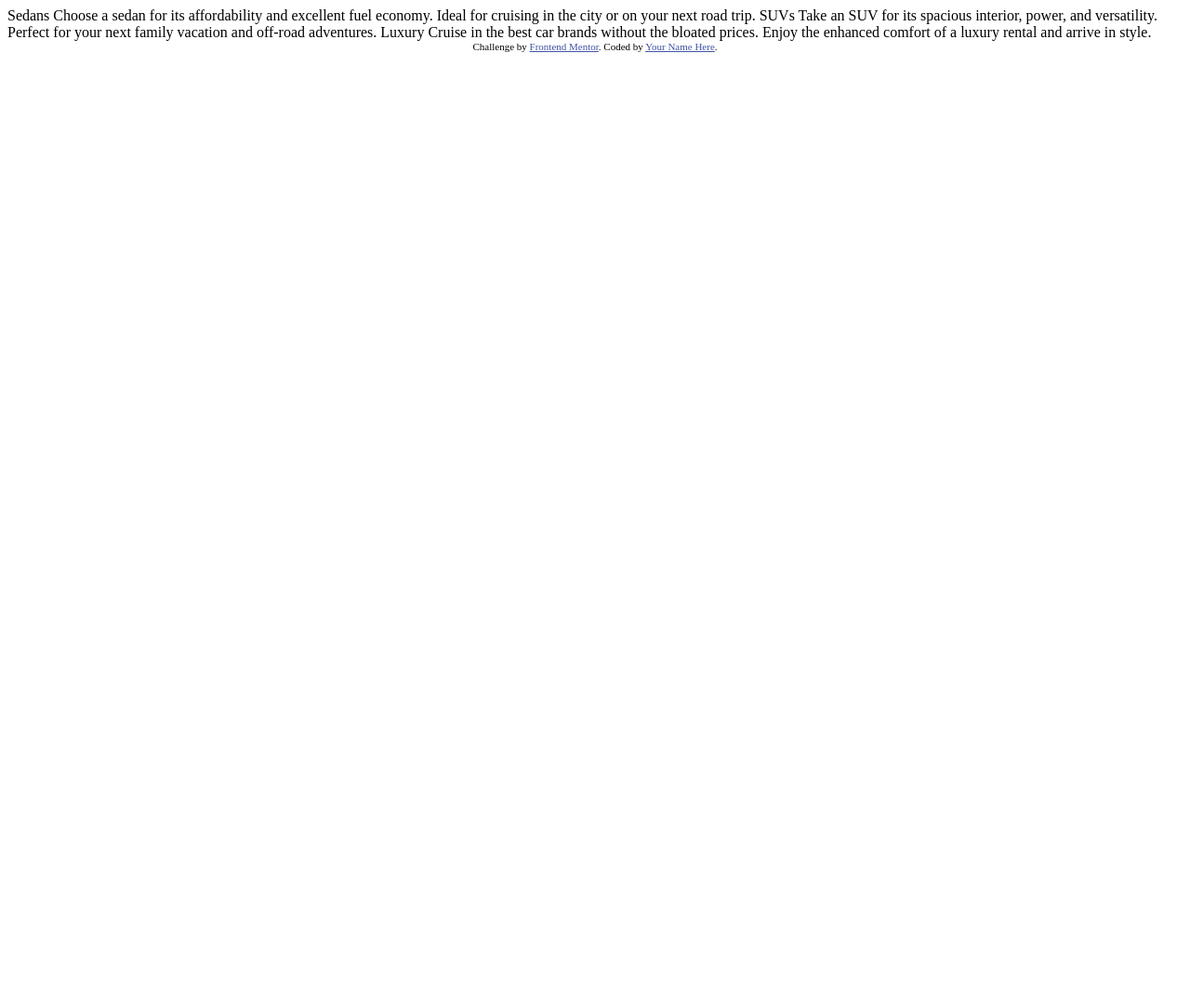
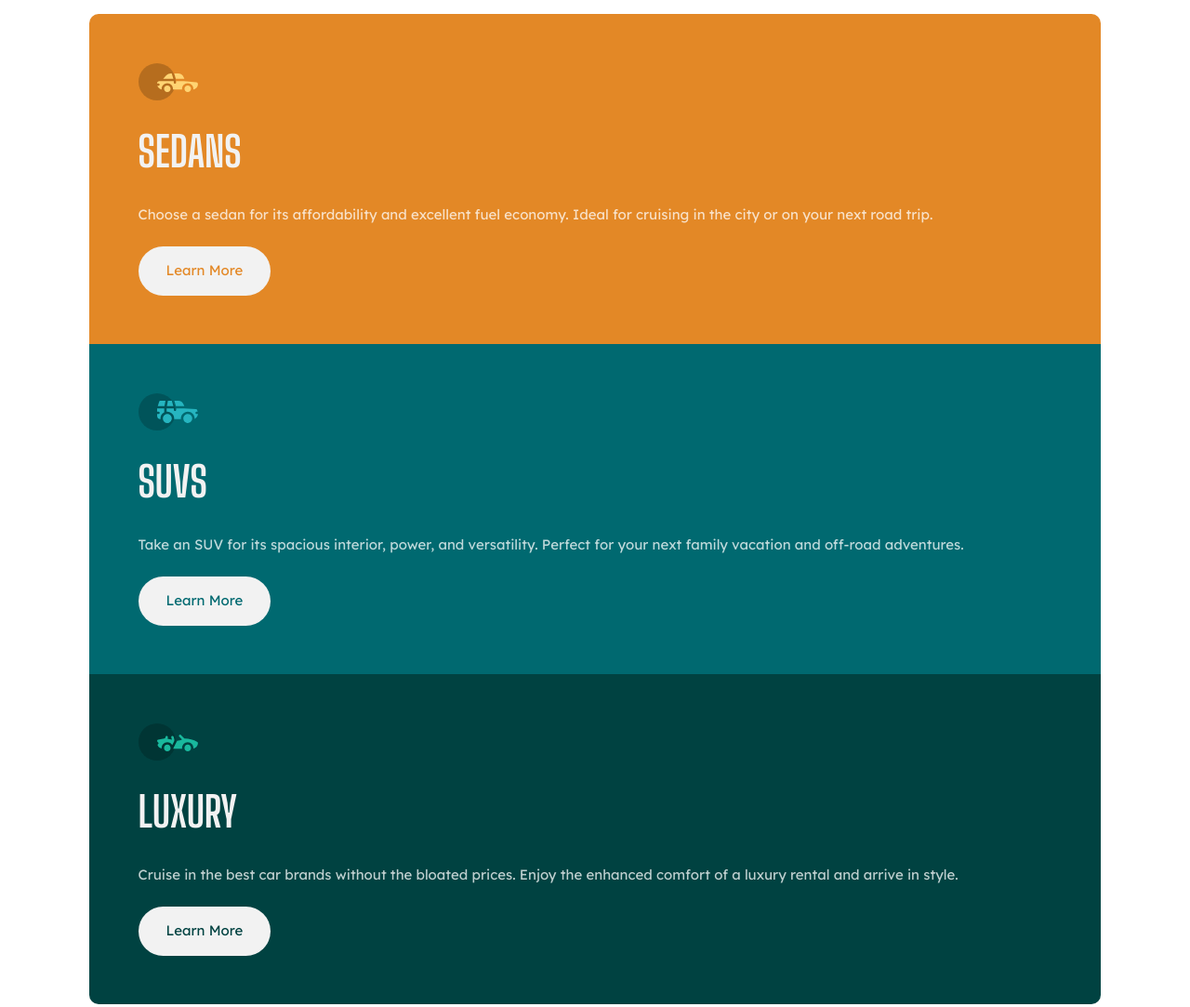
Before and after one commit to zeronacer/frontend-mentor-challenges, a website: page 3-column-preview-card-component/index.html in a window 1280 px wide. Shown: the top 1083 px of the page at 93% size. Before the commit the page ends 800 px from the top, so only its background shows below. Drawn offline with Linux system fonts and the light colour scheme.

Commit message:
Implement layout with mobile-first appproach

```diff
--- a/3-column-preview-card-component/index.html
+++ b/3-column-preview-card-component/index.html
@@ -1,36 +1,71 @@
 <!DOCTYPE html>
 <html lang="en">
+
 <head>
   <meta charset="UTF-8">
-  <meta name="viewport" content="width=device-width, initial-scale=1.0"> <!-- displays site properly based on user's device -->
+  <meta name="viewport" content="width=device-width, initial-scale=1.0">
+  <!-- displays site properly based on user's device -->
+
+  <link rel="preconnect" href="https://fonts.googleapis.com">
+  <link rel="preconnect" href="https://fonts.gstatic.com" crossorigin>
+  <link href="https://fonts.googleapis.com/css2?family=Big+Shoulders+Display:wght@700&family=Lexend+Deca&display=swap"
+    rel="stylesheet">
 
   <link rel="icon" type="image/png" sizes="32x32" href="./images/favicon-32x32.png">
+  <link rel="stylesheet" href="styles/css-reset.css">
+  <link rel="stylesheet" href="styles/style.css">
 
   <title>Frontend Mentor | 3-column preview card component</title>
 
   <!-- Feel free to remove these styles or customise in your own stylesheet 👍 -->
   <style>
-    .attribution { font-size: 11px; text-align: center; }
-    .attribution a { color: hsl(228, 45%, 44%); }
+    .attribution {
+      font-size: 11px;
+      text-align: center;
+    }
+
+    .attribution a {
+      color: hsl(228, 45%, 44%);
+    }
   </style>
 </head>
+
 <body>
 
-  Sedans
+  <main>
+    <div class="card card--bg-orange">
+      <img class="card__image" src="images/icon-sedans.svg" alt="Sedans">
+      <h2 class="card__heading">Sedans</h2>
+      <p>
         Choose a sedan for its affordability and excellent fuel economy. Ideal for cruising in the city
         or on your next road trip.
-
-  SUVs
+      </p>
+      <a href="#" class="button">Learn More</a>
+    </div>
+    <div class="card card--bg-cyan">
+      <img class="card__image" src="images/icon-suvs.svg" alt="SUVs">
+      <h2 class="card__heading">SUVs</h2>
+      <p>
         Take an SUV for its spacious interior, power, and versatility. Perfect for your next family vacation
         and off-road adventures.
-
-  Luxury
+      </p>
+      <a href="#" class="button">Learn More</a>
+    </div>
+    <div class="card card--bg-dark-cyan">
+      <img class="card__image" src="images/icon-luxury.svg" alt="Luxury">
+      <h2 class="card__heading">Luxury</h2>
+      <p>
         Cruise in the best car brands without the bloated prices. Enjoy the enhanced comfort of a luxury
         rental and arrive in style.
+      </p>
+      <a href="#" class="button">Learn More</a>
+    </div>
+  </main>
 
   <div class="attribution">
     Challenge by <a href="https://www.frontendmentor.io?ref=challenge" target="_blank">Frontend Mentor</a>.
     Coded by <a href="#">Your Name Here</a>.
   </div>
 </body>
+
 </html>
--- /dev/null
+++ b/3-column-preview-card-component/styles/css-reset.css
@@ -0,0 +1,65 @@
+/* Box sizing rules */
+*,
+*::before,
+*::after {
+  box-sizing: border-box;
+}
+/* Remove default margin */
+body,
+h1,
+h2,
+h3,
+h4,
+p,
+figure,
+blockquote,
+dl,
+dd {
+  margin: 0;
+}
+/* Remove list styles on ul, ol elements with a list role, which suggests default styling will be removed */
+ul[role='list'],
+ol[role='list'] {
+  list-style: none;
+}
+/* Set core root defaults */
+html:focus-within {
+  scroll-behavior: smooth;
+}
+/* Set core body defaults */
+body {
+  min-height: 100vh;
+  text-rendering: optimizeSpeed;
+  line-height: 1.5;
+}
+/* A elements that don't have a class get default styles */
+a:not([class]) {
+  text-decoration-skip-ink: auto;
+}
+/* Make images easier to work with */
+img,
+picture {
+  max-width: 100%;
+  display: block;
+}
+/* Inherit fonts for inputs and buttons */
+input,
+button,
+textarea,
+select {
+  font: inherit;
+}
+/* Remove all animations, transitions and smooth scroll for people that prefer not to see them */
+@media (prefers-reduced-motion: reduce) {
+  html:focus-within {
+    scroll-behavior: auto;
+  }
+  *,
+  *::before,
+  *::after {
+    animation-duration: 0.01ms !important;
+    animation-iteration-count: 1 !important;
+    transition-duration: 0.01ms !important;
+    scroll-behavior: auto !important;
+  }
+}
--- /dev/null
+++ b/3-column-preview-card-component/styles/style.less
@@ -0,0 +1,75 @@
+@bright-orange: hsl(31, 77%, 52%);
+@dark-cyan: hsl(184, 100%, 22%);
+@very-dark-cyan: hsl(179, 100%, 13%);
+@transparent-white: hsla(0, 0%, 100%, 0.75);
+@very-light-gray: hsl(0, 0%, 95%);
+
+@font-lexend: 'Lexend Deca', sans-serif;
+@font-bigshoulders: 'Big Shoulders Display', cursive;
+
+@border-radius: 10px;
+
+html, body {
+    font-family: @font-lexend;
+    font-size: 15px;
+}
+
+main {
+    display: grid;
+    max-width: 85vw;
+    margin: 1rem auto;
+}
+
+.card {
+    color: @transparent-white;
+    padding: 3.5rem;
+    display: flex;
+    flex-direction: column;
+    gap: 1.5rem;
+
+    // order-dependant styles
+    &:first-child {
+        border-radius: @border-radius @border-radius 0 0;
+    }
+    &:last-child {
+        border-radius: 0 0 @border-radius @border-radius;
+    }
+    // modifiers
+    &.card--bg-orange {
+        background-color: @bright-orange;
+        .button {
+            color: @bright-orange;
+        }
+    }
+    &.card--bg-cyan {
+        background-color: @dark-cyan;
+        .button {
+            color: @dark-cyan;
+        }
+    }
+    &.card--bg-dark-cyan {
+        background-color: @very-dark-cyan;
+        .button {
+            color: @very-dark-cyan;
+        }
+    }
+    // children
+    .card__heading {
+        color: @very-light-gray;
+        font-family: @font-bigshoulders;
+        text-transform: uppercase;
+        font-size: 3rem;
+    }
+    .card__image {
+        width: min-content;
+    }
+}
+
+.button {
+    display: block;
+    width: fit-content;
+    background-color: @very-light-gray;
+    padding: 1rem 2rem;
+    border-radius: 2rem;
+    text-decoration: none;
+}
```
Also changed, not shown: 3-column-preview-card-component/styles/style.css (added). Lines whose indentation alone changed are shown as unchanged.
